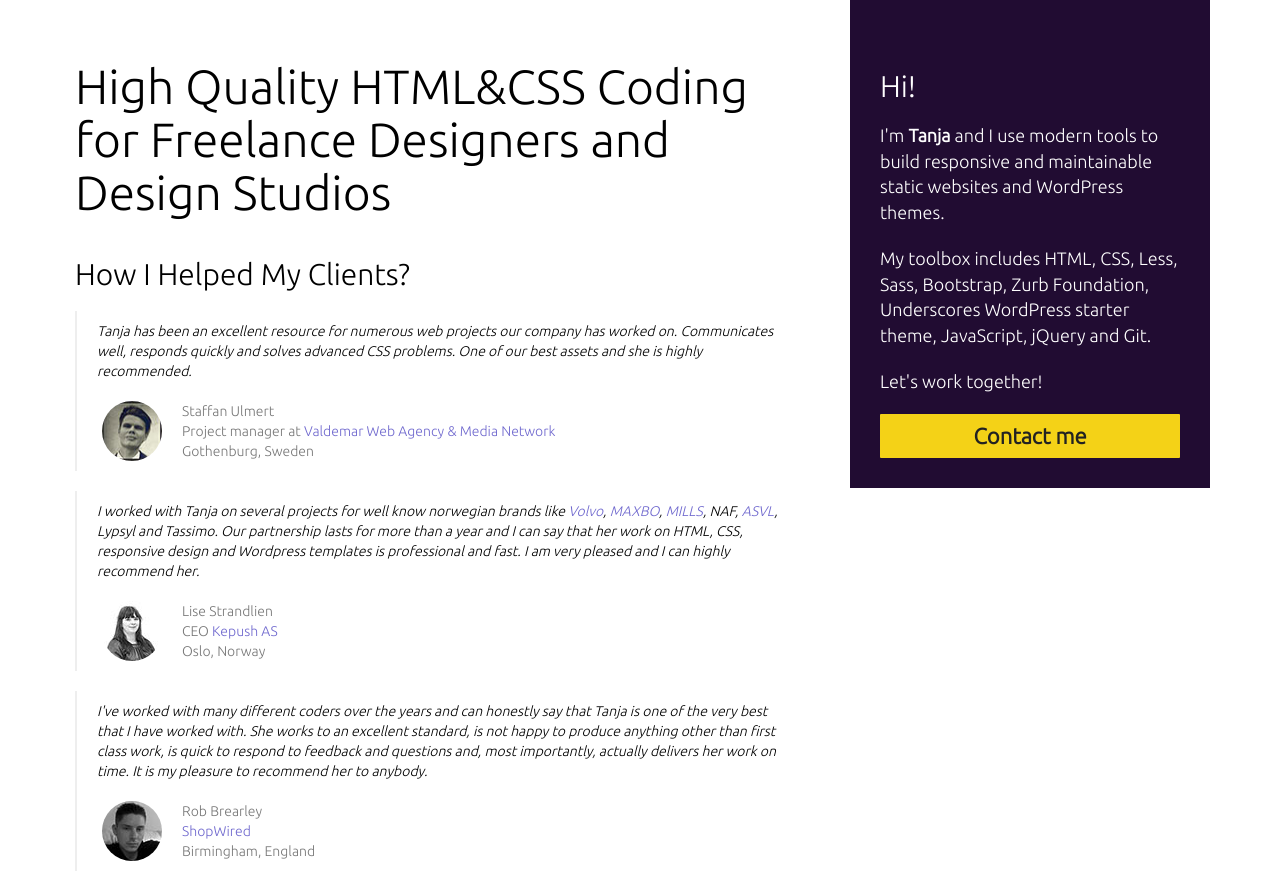
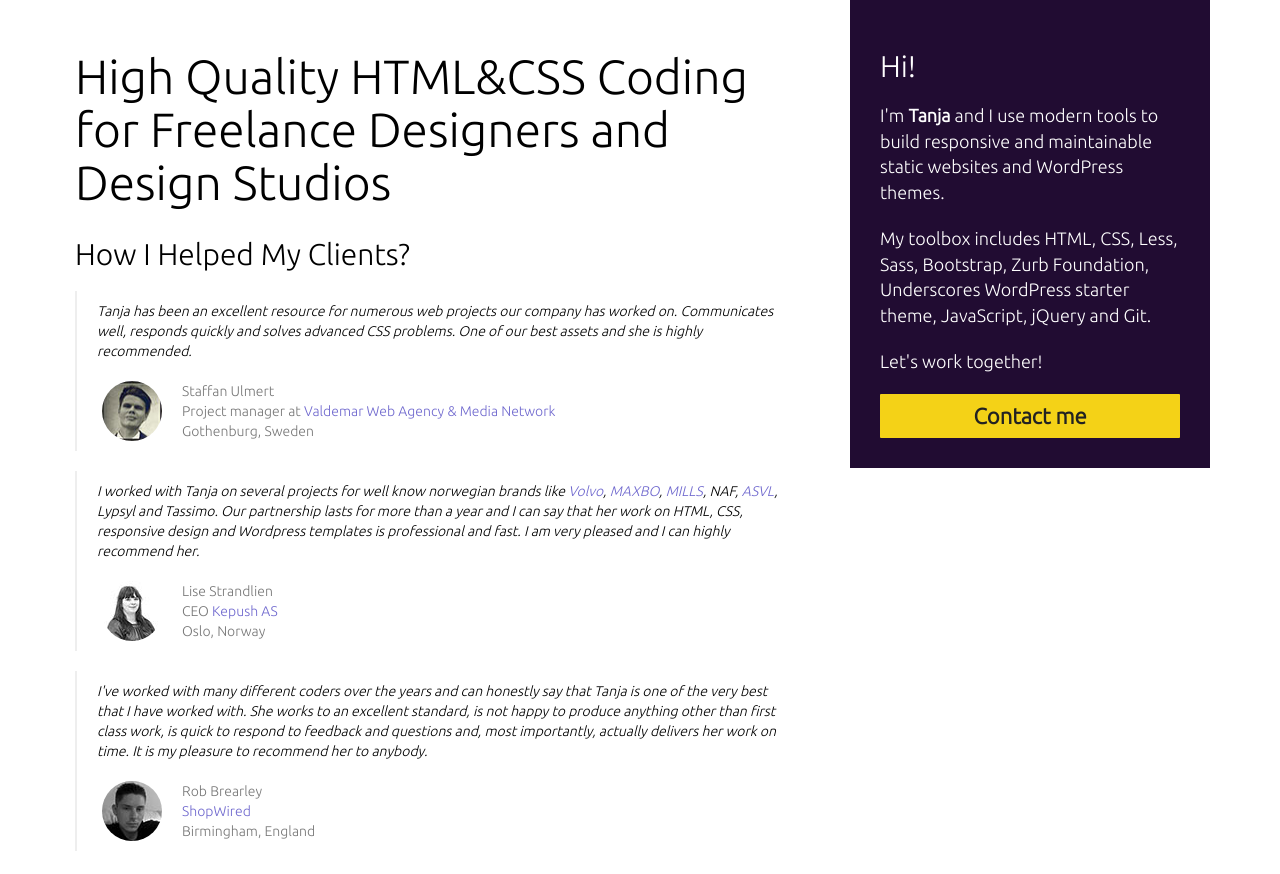
Before and after one commit to TanjaSS/tanjass.github.io, a website: page index.html in a window 1280 px wide. Shown: the top 874 px of the page. Drawn offline with nearby package versions, Linux system fonts and the light colour scheme; a web font is replaced by a local one.

Commit message:
Disable zooming in

```diff
--- a/index.html
+++ b/index.html
@@ -4,7 +4,7 @@
 <head>
   <meta charset="utf-8">
   <meta http-equiv="X-UA-Compatible" content="IE=edge">
-  <meta name="viewport" content="width=device-width, initial-scale=1">
+  <meta name="viewport" content="width=device-width, initial-scale=1.0, maximum-scale=1.0, user-scalable=no" />
 
   <title>Hackberry - High Quality HTML&amp;CSS Coding for Freelance Designers and Design Studios</title>
 
@@ -81,7 +81,7 @@
 
         <div class="sidebar">
 
-          <h2>Hi!</h2>
+          <h2>Hello!</h2>
 
           <p>I'm <b>Tanja</b> and I use modern tools to build responsive and maintainable static websites and WordPress themes.</p>
 
@@ -137,6 +137,10 @@
 
       <div class="col-sm-4 hide-under-md">
         <div class="sidebar">
+
+          <!--<div class="about-me text-center">
+            <img src="images/avatar-3.png" class="" width="230" height="230">
+          </div>-->
 
           <h2>Hi!</h2>
 
--- a/less/style.less
+++ b/less/style.less
@@ -12,7 +12,7 @@ h1 {
 }
 
 h1, .h1, h2, .h2, h3, .h3 {
-  margin-top: 40px;
+  margin-top: 30px;
   margin-bottom: 20px;
 }
 
@@ -39,7 +39,7 @@ p {
 }
 
 .sidebar {
-  padding: 70px 30px 30px 30px;
+  padding: 50px 30px 30px 30px;
   color: #fff;
   background-color: #210C32;
 
```
Also changed, not shown: css/style.css, css/style.min.css, images/avatar-2.png (added), images/avatar-3.png (added), images/avatar1.png (added).
